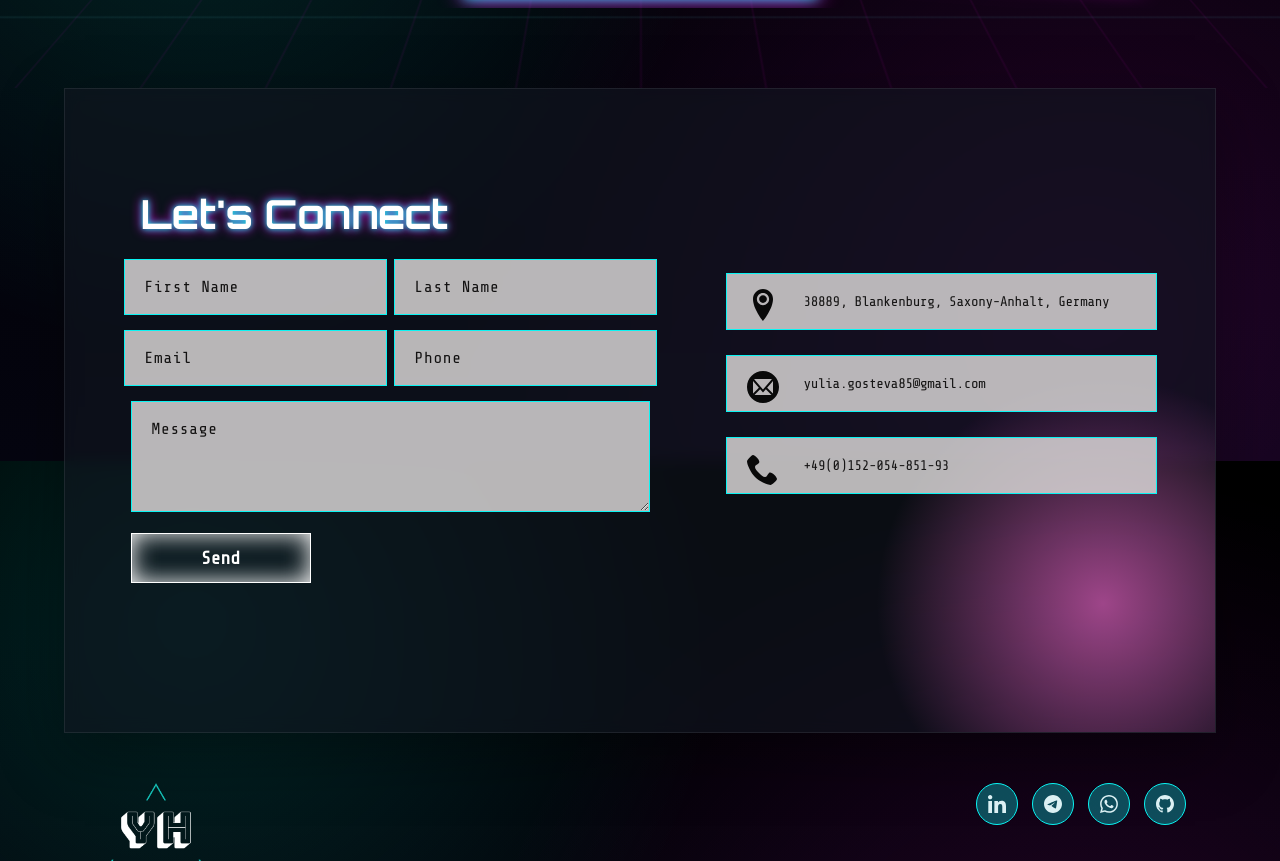
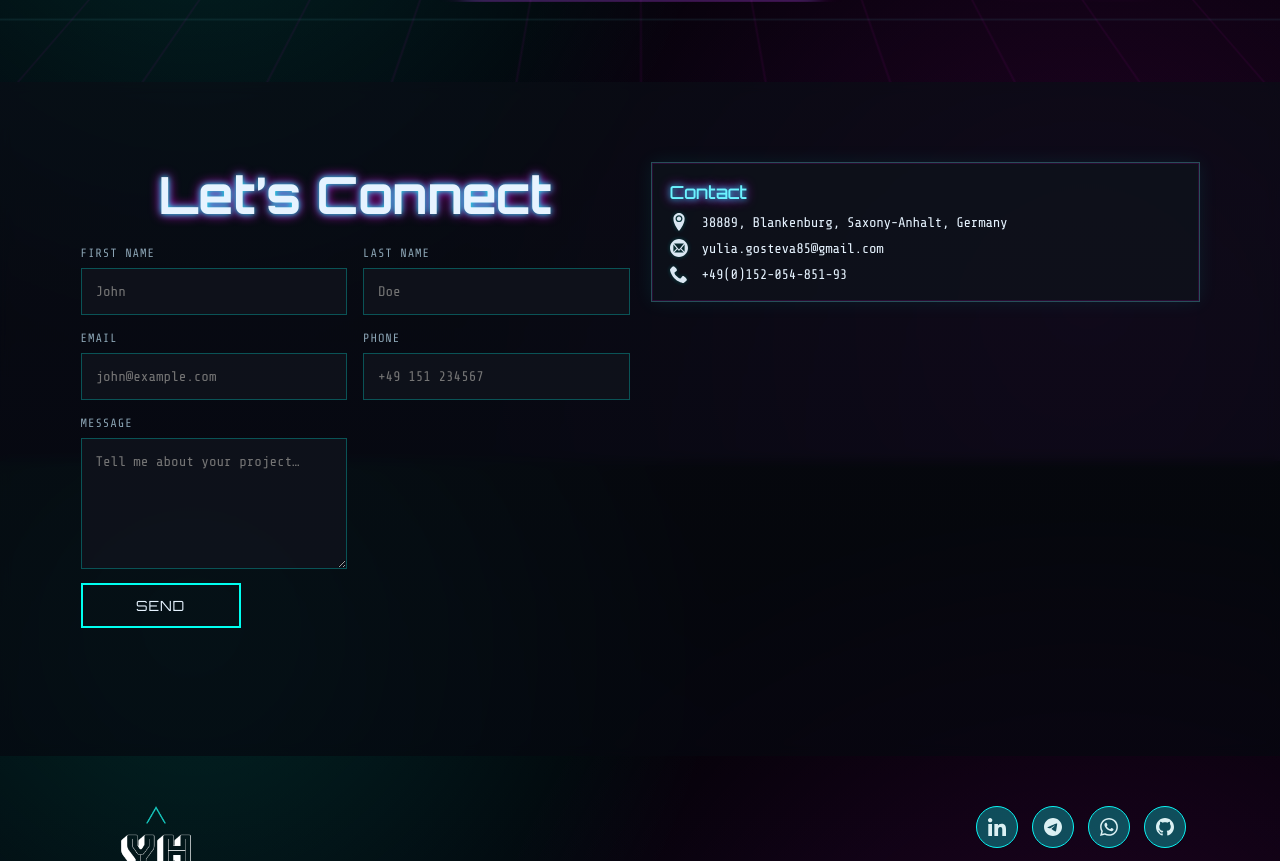
Before and after one commit to YuliiaHosteva/my-portfolio, a React (Vite) app: page / in a window 1280 px wide. Shown: the part 1939-2800 px from the top of the page. Built offline with nearby package versions, Linux system fonts and the light colour scheme.

Commit message:
fix Contact

```diff
--- a/src/App.css
+++ b/src/App.css
@@ -1051,163 +1051,10 @@ nav.navbar .navbar-toggler[aria-expanded='true'] .navbar-toggler-icon {
 
 /************ Contact Css ************/
 
-.contact {
-  width: 90%;
-  margin: 0 auto;
-  position: relative;
-  background: rgba(18, 22, 33, 0.6);
-  border:1px solid rgba(255,255,255,0.08);
-  box-shadow: 0 20px 60px rgba(0,0,0,0.35);
-  backdrop-filter: blur(8px);
-
-
-}
-
-.contact-bx {
-  padding: 50px 50px;
-  display: block;
-  margin-bottom: 80px;
-
-}
-
-.contact-bx::after {
-  content: '';
-  position: absolute;
-  left: 20px;
-  right: 0px;
-  bottom: 0px;
-  height: 100%;
-  /* backdrop-filter: blur(10px);
-  -webkit-backdrop-filter: blur(10px); */
-  z-index: -1;
-   background: radial-gradient(circle at 90% 80%, #ff6bd6, transparent 20%);
-  opacity: .6;
-  /* border-radius:24px; */
-
-}
 
 
 
-
-.form-container {
-  position: relative;
-  padding: 0 5px 0 5px;
-  z-index: 1;
-}
-
-.contact h2 {
-  font-size: 40px;
-  font-weight: 600;
-  margin-bottom: 20px;
-  color: white;
-  padding-left: 15px;
-  text-shadow: 0 0 6px var(--cp-border1), 0 0 12px var(--cp-border2);
-
-}
-
-.contact form input,
-.contact form textarea  {
-  width: 100%;
-  background:  rgba(219, 217, 217, 0.832);
-  border: 1px solid #0bf4f3;
-  /* border-radius: 15px; */
-  color: #161515;
-  margin-bottom: 15px;
-  padding: 15px 20px;
-  font-weight: 400;
-  font-size: 16px;
-  letter-spacing: 0.8px;
-  transition: 0.3s ease-in-out;
-}
-
-.contact form textarea {
-  height: 55%;
-  width: 100%;
-}
-
-.contact form input:focus,
-.contact form textarea:focus {
-  color: #090909;
-  border: 1px solid #0bf4f3;
-  box-shadow:  0 0 10px #0bf4f3,  0 0 10px #0bf4f3 inset;
-}
-
-.contact form input::placeholder,
-.contact form textarea::placeholder {
-  font-size: 16px;
-  font-weight: 400;
-  color: #131212;
-}
-
-.contact form input:focus::placeholder,
-.contact form textarea:focus::placeholder {
-    color:#e321c9;
-    opacity: 0.8;
-}
-
-.contact form button {
-  font-weight: 700;
-  width: 180px;
-  padding: 14px 48px;
-  font-size: 18px;
-  position: relative;
-  transition: 0.3s ease-in-out;
-  /* border-radius: 15px; */
-  background-color: inherit;
-  color:#e321c9;
-  box-shadow:  0 0 15px #0bf4f3 inset,  0 0 15px #0bf4f3 inset;
-  margin-bottom: 50px;
-  animation: shadowAnimation 2s infinite;
-}
-
-  @keyframes shadowAnimation {
-    0% {
-        box-shadow: 0 0 15px #0bf4f3 inset;
-        border: 1px solid #0bf4f3;
-        color: #0bf4f3;
-
-    }
-    50% {
-        box-shadow: 0 0 20px #e321c9 inset;
-        border: 1px solid #e321c9;
-        color:#e321c9;
-
-
-    }
-    100% {
-        box-shadow: 0 0 25px white inset;
-        border: 1px solid white;
-        color: white;
-    }
-}
-
-
-.status-message {
-  position: absolute;
-  font-size: 16px;
-  bottom: -40px;
-  left: 0;
-  right: 0;
-  margin: auto;
-  text-align: center;
-  padding: 10px 20px;
-  transition: opacity 0.3s ease-in-out;
-}
-
-.status-message.success {
-  color:#0bf4f3;
-}
-
-.status-message.danger {
-  color:#e321c9;
-}
-
-.adress-box {
-  display: none;
-}
-
-
-@media screen and (min-width: 768px) {
+/* @media screen and (min-width: 768px) {
 
 
   .contact {
@@ -1227,68 +1074,254 @@ nav.navbar .navbar-toggler[aria-expanded='true'] .navbar-toggler-icon {
   .adress-box {
     display: none;
   }
+}  */
+
+/* секція */
+
+.contact-bx .contact-grid{
+  display: grid;
+  grid-template-columns: minmax(520px, 1fr) minmax(320px, 420px);
+  row-gap: 24px;
+  align-items: start;     /* обидві колонки однакової висоти */
+}
+
+.cp-contact {
+  padding: 80px 0;
+  background: linear-gradient(180deg, rgba(10,14,22,0.7), rgba(6,8,16,0.7));
+  backdrop-filter: blur(6px);
+}
+
+.cp-title {
+  margin-block: 0 18px;
+}
+
+/* форма */
+
+.cp-form{
+  height: 100%;
+  display: grid;
+  grid-template-columns: 1fr 1fr;
+  gap: 14px 16px;
+}
+
+.cp-honeypot { /* сховане поле для ботів */
+  position: absolute !important;
+  left: -9999px !important;
+  width: 1px; height: 1px; opacity: 0; pointer-events: none;
+}
+
+.cp-field {
+  display: flex; flex-direction: column; gap: 6px;
+}
+.cp-field:nth-last-child(2) { grid-column: 1 / -1; } /* textarea full width */
+.cp-field label {
+  font-family: var(--cp-body);
+  font-size: 12px;
+  color: var(--cp-muted);
+  letter-spacing: .08em;
+  text-transform: uppercase;
+}
+
+.cp-field input,
+.cp-field textarea {
+  font-family: var(--cp-body);
+  color: var(--cp-text);
+  background: rgba(15,18,28,0.9);
+  border: 1px solid rgba(0,255,240,0.28);
+  padding: 12px 14px;
+  outline: none;
+  transition: box-shadow .2s, border-color .2s, transform .1s;
+}
+
+.cp-field input:focus,
+.cp-field textarea:focus {
+  border-color: var(--cp-border1);
+  box-shadow: 0 0 12px var(--cp-border1), 0 0 24px rgba(255,0,245,0.35);
+  transform: translateY(-1px);
+}
+
+.cp-field.is-error input,
+.cp-field.is-error textarea {
+  border-color: #ff4d6d;
+  box-shadow: 0 0 10px rgba(255,77,109,0.6);
+}
+
+.cp-error {
+  color: #ff8fa3;
+  font-size: 12px;
+  margin-top: -2px;
+}
+
+/* кнопка */
+.cp-btn.neon {
+  grid-column: 1 / -1;
+  justify-self: start;
+  display: inline-flex; align-items: center; justify-content: center;
+  gap: 8px; padding: 12px 18px;
+  border: 2px solid var(--cp-neon-a);
+  color: var(--cp-text);
+  background: transparent;
+  font-family: var(--cp-heading);
+  text-transform: uppercase;
+  letter-spacing: .06em;
+  cursor: pointer;
+  position: relative; overflow: hidden;
+  transition: transform .15s ease, box-shadow .2s ease, opacity .2s;
+}
+.cp-btn.neon.wide { min-width: 160px; }
+.cp-btn.neon:disabled { opacity: .6; cursor: not-allowed; }
+
+.cp-btn.neon::after {
+  content: "";
+  position: absolute; inset: 0;
+  background: linear-gradient(90deg, transparent, rgba(0,255,240,0.25), transparent);
+  transform: translateX(-100%);
+  transition: transform .6s;
+}
+.cp-btn.neon:hover::after { transform: translateX(100%); }
+.cp-btn.neon:hover {
+  box-shadow: 0 0 10px var(--cp-neon-a), 0 0 20px var(--cp-neon-b);
+  transform: translateY(-1px);
+}
+
+/* статус */
+.cp-status { margin-top: 10px; min-height: 24px; }
+.cp-alert {
+  display: inline-block;
+  font-family: var(--cp-body);
+  font-size: 14px;
+  padding: 8px 12px;
+  /* border-radius: 10px; */
+  border: 1px solid rgba(255,255,255,0.16);
+  background: rgba(15,18,28,0.8);
+}
+.cp-alert.ok { box-shadow: 0 0 10px rgba(0,255,170,0.4); color: #a7ffea; }
+.cp-alert.error { box-shadow: 0 0 10px rgba(255,77,109,0.4); color: #ffb3c0; }
+
+/* права колонка */
+.cp-aside{
+  align-self: stretch;       /* ключове */
+  height: 100%;
+  display: flex;
+  flex-direction: column;
+  justify-content: flex-start;
+  background: rgba(15,18,28,.78);
+  border: 1px solid rgba(108,243,255,.28);
+  padding: 18px;
+  box-shadow:
+    0 0 0 1px rgba(255,0,245,.12) inset,
+    0 0 18px rgba(0,255,240,.08);    /* твердіший glow, без «пилюки» */
+}
+.cp-aside__title {
+  font-family: var(--cp-heading);
+  font-size: 18px;
+  margin-bottom: 10px;
+  color: var(--cp-accent);
+}
+.cp-list {
+  list-style: none;
+  margin: 0; padding: 0;
+  display: grid;
+  gap: 8px;
+}
+.cp-list__item {
+  display: grid;
+  grid-template-columns: 20px 1fr;
+  align-items: center; gap: 10px;
+}
+.cp-list .link {
+  color: var(--cp-text);
+  text-decoration: none;
+}
+.cp-list .link:hover {
+  text-decoration: underline;
+}
+
+/* базовий колір береться з тексту */
+.cp-aside .cp-list__item {
+  display: grid;
+  grid-template-columns: 22px 1fr;
+  gap: 10px;
+  align-items: center;
+  line-height: 1.35;
+  color: var(--cp-text);
+}
+
+.cp-aside .cp-list__item .icon-contact {
+  width: 18px;
+  height: 18px;
+  display: block;
+  flex-shrink: 0;
+  fill: currentColor;           /* для fill-іконок зі sprite */
+  opacity: .95;
+  transition: transform .15s, filter .2s, opacity .2s;
+  filter: drop-shadow(0 0 2px rgba(0,255,240,.25));
+}
+
+.cp-aside .cp-list__item .link {
+  color: inherit;
+  text-decoration: none;
+  /* transition: color .15s ease, text-shadow .2s ease; */
+  align-self: center;
+}
+
+/* hover/фокус — неоновий підсвіт */
+.cp-aside .cp-list__item:hover,
+.cp-aside .cp-list__item:focus-within {
+  color: var(--cp-neon-a);
+  text-shadow: 0 0 8px rgba(108,243,255,.45);
+}
+
+.cp-aside .cp-list__item:hover .icon-contact,
+.cp-aside .cp-list__item:focus-within .icon-contact {
+  /* opacity: 1; */
+  transform: scale(1.05);
+  filter:
+    drop-shadow(0 0 4px rgba(0,255,240,.6))
+    drop-shadow(0 0 8px rgba(255,0,245,.35));
 }
 
 
-@media screen and (min-width: 1200px) {
-  .col-md-6 {
-    width: 50% !important;
+/* адаптив */
+@media (max-width: 768px) {
+  .cp-form { grid-template-columns: 1fr; }
+  .cp-btn.neon { justify-self: stretch; }
+
 
 }
 
-  .adress-box {
-    display: block;
-    margin: 0;
-
+  @media (min-width: 1024px){
+  .cp-aside{
+    position: sticky;
+    top: calc(var(--navH, 72px) + 24px); /* піджени під висоту хедера */
+  }
 }
 
-  .contact-list {
-    display: block;
-    margin-left: 50px;
+/* заголовок секції — винеси над грідом (у тебе вже так),
+   тут просто додаємо відступ, щоб обидві колонки стартували рівно */
+.cp-title{
+  margin-bottom: 18px;
 }
 
-  .contact-link {
-    display: flex;
-    width: 90%;
-    /* border-radius: 15px; */
-    border: 1px solid #0bf4f3;
-    margin-bottom: 25px;
-    background:  rgba(219, 217, 217, 0.832);
+/* планшет і мобільний — у стовпчик */
+@media (max-width: 992px){
+  .contact-bx .contact-grid{
+    grid-template-columns: 1fr;
+  }
+  .cp-form{ grid-template-columns: 1fr; }
+  .cp-aside{ position: static; height: auto; }
+}
+  @media (max-width: 1200px){
+  .contact-bx .contact-grid{
+    grid-template-columns: minmax(460px, 1fr) minmax(300px, 380px);
+  }
+    .cp-aside .cp-list__item .icon-contact {
+  width: 22px;
+  height: 22px;
+}
 }
 
-  .contact-link:hover {
-    border: 1px solid #0bf4f3;
-    box-shadow:  0 0 10px #0bf4f3,  0 0 10px #0bf4f3 inset;
-  }
 
-  .link {
-    color: #161515;
-    padding: 20px;
-    z-index: 1;
-  }
-
-  .link:hover {
-    z-index: 0;
-    transition: 0.3s ease-in-out;
-    color:#e321c9;
-
-  }
-
-  .icon-contact {
-    stroke-width: 0;
-    stroke: none;
-    fill:  #090909;
-    width: 42px;
-    height: 42px;
-    padding: 5px;
-    align-items: center;
-    justify-content: center;
-    margin: 10px 0 0 15px;
-    line-height: 1;
-    z-index: 1;
-  }
-
-}
 
 
 
--- a/src/components/ContactsForm.jsx
+++ b/src/components/ContactsForm.jsx
@@ -1,122 +1,181 @@
-import { useState, useEffect } from 'react';
+import { useState, useEffect, useMemo } from 'react';
 import { Container, Row, Col } from 'react-bootstrap';
 import icons from '../assets/img/icons.svg';
 
-const ContactForm = () => {
-  const formInitialDetails = {
+const initial = {
   firstName: '',
   lastName: '',
   email: '',
   phone: '',
   message: '',
+  botField: '', // honeypot (має лишатися порожнім)
 };
 
-  const [formDetails, setFormDetails] = useState(formInitialDetails);
-  const [buttonText, setButtonText] = useState('Send');
-  const [status, setStatus] = useState({});
+const ContactForm = () => {
+  const [form, setForm] = useState(initial);
+  const [sending, setSending] = useState(false);
+  const [status, setStatus] = useState({ type: null, msg: '' });
   const [addressVisible, setAddressVisible] = useState(false);
+  const [touched, setTouched] = useState({});
 
-  const onFormUpdate = (category, value) => {
-    setFormDetails({
-      ...formDetails,
-      [category]: value,
-    });
+  useEffect(() => {
+    const t = setTimeout(() => setAddressVisible(true), 1200);
+    return () => clearTimeout(t);
+  }, []);
+
+  const errors = useMemo(() => {
+    const e = {};
+    if (!form.firstName.trim()) e.firstName = 'Required';
+    if (!form.lastName.trim()) e.lastName = 'Required';
+    if (!/^[^\s@]+@[^\s@]+\.[^\s@]+$/.test(form.email)) e.email = 'Invalid email';
+    if (!/^[\d+\-\s()]{7,}$/.test(form.phone)) e.phone = 'Invalid phone';
+    if (form.message.trim().length < 10) e.message = 'Message must be at least 10 characters';
+    return e;
+  }, [form]);
+
+  const onChange = (k, v) => {
+    setForm(prev => ({ ...prev, [k]: v }));
   };
 
-  const handleSubmit = (e) => {
+  const onBlur = (k) => setTouched(prev => ({ ...prev, [k]: true }));
+
+  const handleSubmit = async (e) => {
     e.preventDefault();
-
-    const { firstName, lastName, email, phone, message } = formDetails;
-    if (!firstName || !lastName || !email || !phone || !message) {
-      setStatus({ success: false, message: 'Please fill in all fields.' });
-      setTimeout(() => setStatus({}), 5000);
+    if (form.botField) return; // спам-бот
+    if (Object.keys(errors).length) {
+      setStatus({ type: 'error', msg: 'Please fill in all required fields correctly.' });
+      setTimeout(() => setStatus({ type: null, msg: '' }), 4000);
       return;
     }
+    setSending(true);
+    setStatus({ type: null, msg: '' });
 
-    setButtonText('Sending...');
-    setTimeout(() => {
-      setFormDetails(formInitialDetails);
-      setButtonText('Send');
-      setStatus({ success: true, message: 'Message sent successfully' });
-      setTimeout(() => setStatus({}), 5000);
-    }, 2000);
+    // імітація надсилання (підключиш EmailJS/Formspree — вставиш запит тут)
+    await new Promise(r => setTimeout(r, 1400));
+
+    setSending(false);
+    setForm(initial);
+    setTouched({});
+    setStatus({ type: 'ok', msg: 'Message sent successfully. Thank you!' });
+    setTimeout(() => setStatus({ type: null, msg: '' }), 5000);
   };
 
-  useEffect(() => {
-    const timer = setTimeout(() => {
-      setAddressVisible(true);
-    }, 3000);
+  return (
+    <section className="contact cp-contact" id="contact" aria-labelledby="contact-title">
+      <Container className="contact-bx">
+        <Row className="align-items-start gy-4">
+          <Col md={6}>
+            <h2 id="contact-title" className="cp-title" data-text="Let’s Connect">Let’s Connect</h2>
 
-    return () => clearTimeout(timer);
-  }, []);
-
-  return (
-    <section className="contact" id="contact">
-      <Container className="contact-bx">
-        <Row className="align-items-center">
-          <Col md={6}>
-            <h2>Let's Connect</h2>
-            <div className="form-container">
-              <form onSubmit={handleSubmit}>
-                <Row>
-                  <Col size={12} sm={6} className="px-1">
+            <form className="cp-form" onSubmit={handleSubmit} noValidate>
+              {/* honeypot */}
               <input
                 type="text"
-                      value={formDetails.firstName}
-                      placeholder="First Name"
-                      onChange={(e) => onFormUpdate('firstName', e.target.value)}
+                name="company"
+                autoComplete="off"
+                value={form.botField}
+                onChange={(e) => onChange('botField', e.target.value)}
+                className="cp-honeypot"
+                tabIndex="-1"
+                aria-hidden="true"
               />
-                  </Col>
-                  <Col size={12} sm={6} className="px-1">
+
+              <div className={`cp-field ${touched.firstName && errors.firstName ? 'is-error' : ''}`}>
+                <label htmlFor="firstName">First Name</label>
                 <input
+                  id="firstName"
                   type="text"
-                      value={formDetails.lastName}
-                      placeholder="Last Name"
-                      onChange={(e) => onFormUpdate('lastName', e.target.value)}
+                  value={form.firstName}
+                  onChange={(e) => onChange('firstName', e.target.value)}
+                  onBlur={() => onBlur('firstName')}
+                  placeholder="John"
+                  required
                 />
-                  </Col>
-                  <Col size={12} sm={6} className="px-1">
+                {touched.firstName && errors.firstName && <span className="cp-error">{errors.firstName}</span>}
+              </div>
+
+              <div className={`cp-field ${touched.lastName && errors.lastName ? 'is-error' : ''}`}>
+                <label htmlFor="lastName">Last Name</label>
                 <input
+                  id="lastName"
+                  type="text"
+                  value={form.lastName}
+                  onChange={(e) => onChange('lastName', e.target.value)}
+                  onBlur={() => onBlur('lastName')}
+                  placeholder="Doe"
+                  required
+                />
+                {touched.lastName && errors.lastName && <span className="cp-error">{errors.lastName}</span>}
+              </div>
+
+              <div className={`cp-field ${touched.email && errors.email ? 'is-error' : ''}`}>
+                <label htmlFor="email">Email</label>
+                <input
+                  id="email"
                   type="email"
-                      value={formDetails.email}
-                      placeholder="Email"
-                      onChange={(e) => onFormUpdate('email', e.target.value)}
+                  value={form.email}
+                  onChange={(e) => onChange('email', e.target.value)}
+                  onBlur={() => onBlur('email')}
+                  placeholder="john@example.com"
+                  required
                 />
-                  </Col>
-                  <Col size={12} sm={6} className="px-1">
+                {touched.email && errors.email && <span className="cp-error">{errors.email}</span>}
+              </div>
+
+              <div className={`cp-field ${touched.phone && errors.phone ? 'is-error' : ''}`}>
+                <label htmlFor="phone">Phone</label>
                 <input
+                  id="phone"
                   type="tel"
-                      value={formDetails.phone}
-                      placeholder="Phone"
-                      onChange={(e) => onFormUpdate('phone', e.target.value)}
+                  value={form.phone}
+                  onChange={(e) => onChange('phone', e.target.value)}
+                  onBlur={() => onBlur('phone')}
+                  placeholder="+49 151 234567"
+                  required
                 />
-                  </Col>
-                  <Col>
+                {touched.phone && errors.phone && <span className="cp-error">{errors.phone}</span>}
+              </div>
+
+              <div className={`cp-field ${touched.message && errors.message ? 'is-error' : ''}`}>
+                <label htmlFor="message">Message</label>
                 <textarea
-                      value={formDetails.message}
-                      placeholder="Message"
-                      onChange={(e) => onFormUpdate('message', e.target.value)}
+                  id="message"
+                  rows="5"
+                  value={form.message}
+                  onChange={(e) => onChange('message', e.target.value)}
+                  onBlur={() => onBlur('message')}
+                  placeholder="Tell me about your project…"
+                  required
                 />
-                    <button type="submit">
-                      <span>{buttonText}</span>
+                {touched.message && errors.message && <span className="cp-error">{errors.message}</span>}
+              </div>
+
+              <button
+                type="submit"
+                className="cp-btn neon wide"
+                disabled={sending}
+                aria-busy={sending}
+              >
+                {sending ? 'Sending…' : 'Send'}
               </button>
-                  </Col>
-                </Row>
-              </form>
-              {status.message && (
-                <div className={`status-message ${status.success ? 'success' : 'danger'}`}>
-                  {status.message}
+
+              <div className="cp-status" aria-live="polite">
+                {status.msg && (
+                  <div className={`cp-alert ${status.type === 'ok' ? 'ok' : 'error'}`}>
+                    {status.msg}
                   </div>
                 )}
               </div>
+            </form>
           </Col>
-          <Col md={6} className={addressVisible ? 'd-none d-xl-block' : ''}>
+
+          <Col md={6} className={addressVisible ? '' : 'opacity-0'}>
             {addressVisible && (
-              <div className="address-box">
-                <address>
-                  <ul className="contact-list">
-                    <li className="contact-link">
-                      <svg className="icon-contact" width={18} height={18}>
+              <div className="cp-aside">
+                <h3 className="cp-aside__title">Contact</h3>
+                <ul className="cp-list">
+                  <li className="cp-list__item">
+                    <svg className="icon-contact" width="18" height="18">
                       <use href={`${icons}#icon-location2`}></use>
                     </svg>
                     <a
@@ -128,16 +187,16 @@ const ContactForm = () => {
                       38889, Blankenburg, Saxony-Anhalt, Germany
                     </a>
                   </li>
-                    <li className="contact-link">
-                      <svg className="icon-contact" width={18} height={18}>
+                  <li className="cp-list__item">
+                    <svg className="icon-contact" width="18" height="18">
                       <use href={`${icons}#icon-mail4`}></use>
                     </svg>
                     <a className="link" href="mailto:yulia.gosteva85@gmail.com">
                       yulia.gosteva85@gmail.com
                     </a>
                   </li>
-                    <li className="contact-link">
-                      <svg className="icon-contact" width={18} height={18}>
+                  <li className="cp-list__item">
+                    <svg className="icon-contact" width="18" height="18">
                       <use href={`${icons}#icon-phone`}></use>
                     </svg>
                     <a className="link" href="tel:+49015205485193">
@@ -145,7 +204,6 @@ const ContactForm = () => {
                     </a>
                   </li>
                 </ul>
-                </address>
               </div>
             )}
           </Col>
--- a/src/index.css
+++ b/src/index.css
@@ -19,6 +19,9 @@
 
   --cp-shadow-a: 0 0 12px #00fff0, 0 0 22px #ff00f5;
   --cp-shadow-b: 0 0 16px #ffe600, 0 0 34px #00fff0;
+
+  --cp-neon-a:#00fff0;
+  --cp-neon-b:#ff00f5;
 }
 
 body {
```
Lines whose indentation alone changed are shown as unchanged.
